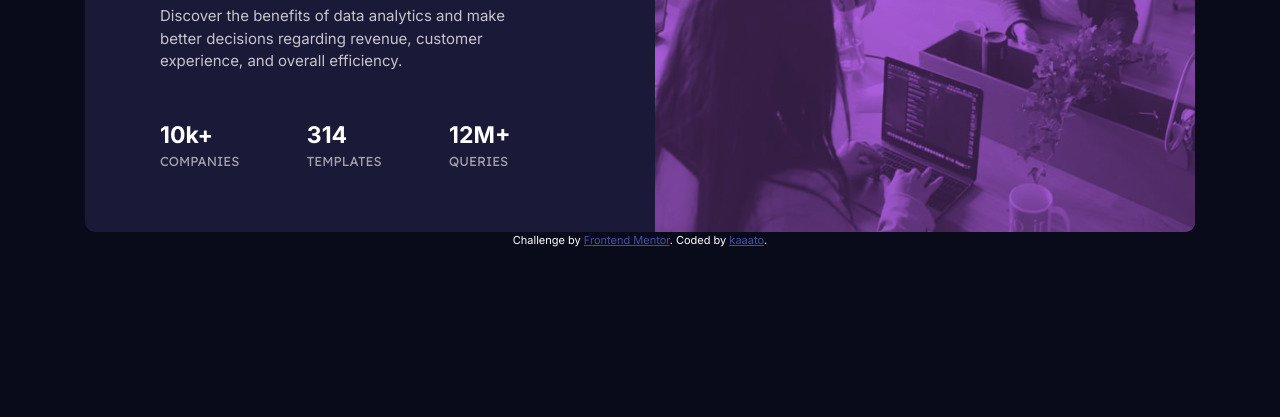
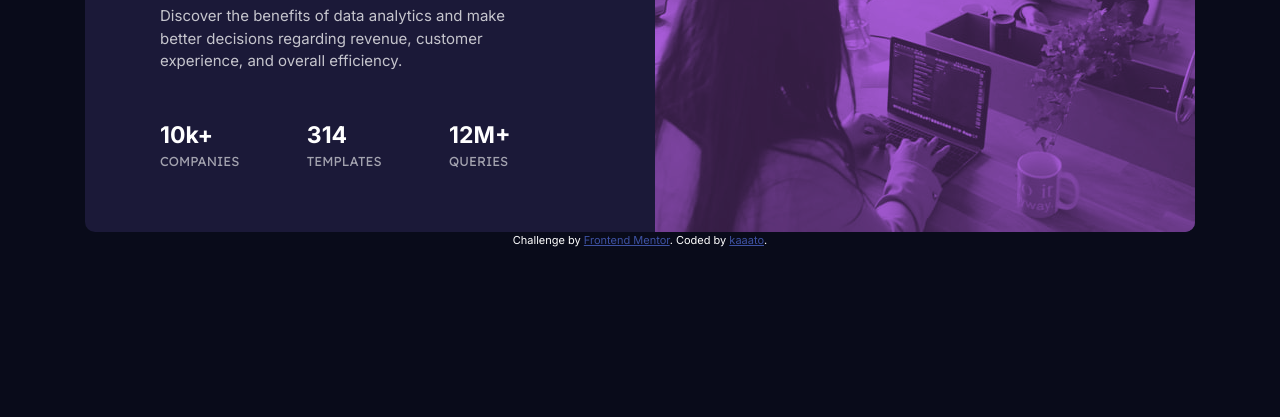
Before and after one commit to kaaato/stats-preview-card-FM, a plain HTML site: page index.html in a window 1280 px wide. Shown: the part 383-800 px from the top of the page. Drawn offline with Linux system fonts and the light colour scheme.

Commit message:
add <picture> and adjust related elements and attributes

```diff
--- a/index.html
+++ b/index.html
@@ -14,8 +14,10 @@
   <body class="page">
     <main class="page__main">
       <div class="media">
-        <img class="media__img" src="./images/image-header-mobile.jpg" alt="A few employees are working, chatting and smiling in the office."
-        />
+        <picture>
+          <source srcset="./images/image-header-desktop.jpg" media="(min-width: 62.5rem)" />
+          <img class="media__img" src="./images/image-header-mobile.jpg" alt="A few employees are working, chatting and smiling in the office." />
+        </picture>
       </div>
 
       <div class="main__container">
```
